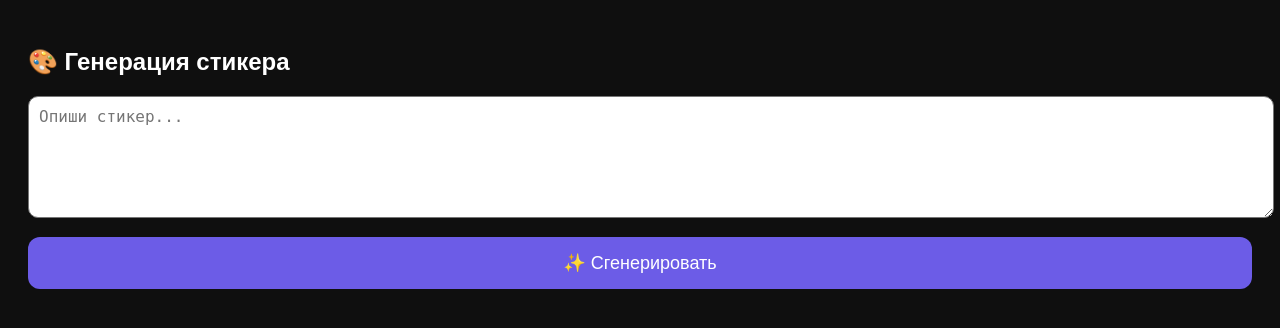
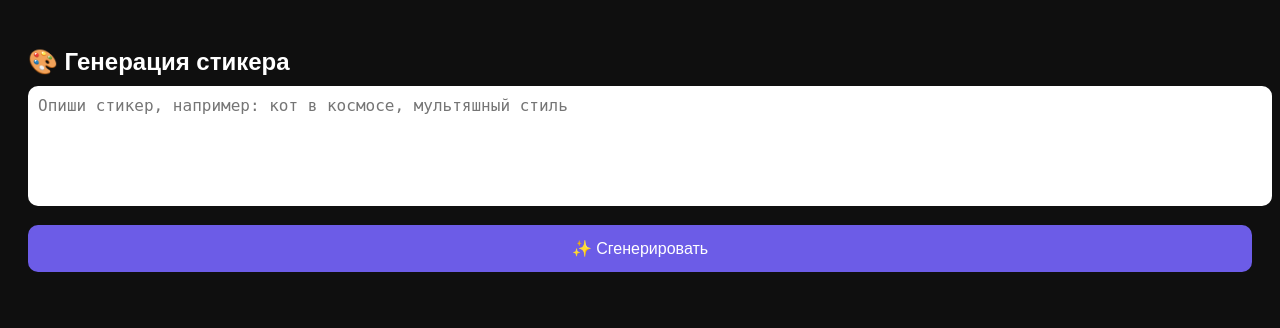
Before and after one commit to Girniy324234234234234/telegram-ai-bot, a Flask app: page / in a window 1280 px wide. Shown: the top 328 px of the page. Run offline with Flask 3, Linux system fonts and the light colour scheme; parts of the project's set-up code (start-up, migrations or seed data) failed here and were passed over; some libraries are stand-ins or nearby versions.

Commit message:
Update index.html for Astro Sticker Generator

```diff
--- a/miniapp/templates/index.html
+++ b/miniapp/templates/index.html
@@ -1,32 +1,68 @@
 <!DOCTYPE html>
 <html lang="ru">
 <head>
-    <meta charset="UTF-8">
-    <title>Sticker Generator</title>
+  <meta charset="UTF-8" />
+  <title>Astro Sticker Generator</title>
+
+  <!-- Telegram Mini App SDK -->
   <script src="https://telegram.org/js/telegram-web-app.js"></script>
+
   <style>
     body {
       background: #0f0f0f;
       color: white;
-            font-family: Arial;
+      font-family: Arial, sans-serif;
       padding: 20px;
     }
+
+    h2 {
+      margin-bottom: 10px;
+    }
+
     textarea {
       width: 100%;
       height: 100px;
       border-radius: 10px;
       padding: 10px;
       font-size: 16px;
+      resize: none;
+      border: none;
+      outline: none;
     }
+
     button {
       margin-top: 15px;
       width: 100%;
-            padding: 15px;
-            border-radius: 12px;
+      padding: 14px;
+      font-size: 16px;
+      border-radius: 10px;
       border: none;
-            font-size: 18px;
       background: #6c5ce7;
       color: white;
+      cursor: pointer;
+    }
+
+    button:disabled {
+      opacity: 0.6;
+      cursor: not-allowed;
+    }
+
+    .result {
+      margin-top: 20px;
+      text-align: center;
+    }
+
+    img {
+      max-width: 100%;
+      border-radius: 12px;
+      margin-top: 10px;
+      background: #222;
+    }
+
+    .status {
+      margin-top: 10px;
+      font-size: 14px;
+      opacity: 0.8;
     }
   </style>
 </head>
@@ -34,28 +70,61 @@
 
   <h2>🎨 Генерация стикера</h2>
 
-<textarea id="prompt" placeholder="Опиши стикер..."></textarea>
+  <textarea id="prompt" placeholder="Опиши стикер, например: кот в космосе, мультяшный стиль"></textarea>
 
-<button onclick="send()">✨ Сгенерировать</button>
+  <button id="btn" onclick="generateSticker()">✨ Сгенерировать</button>
+
+  <div class="status" id="status"></div>
+
+  <div class="result">
+    <img id="result" style="display:none;" />
+  </div>
 
   <script>
     const tg = window.Telegram.WebApp;
-tg.expand();
+    tg.ready();
 
-function send() {
+    async function generateSticker() {
       const text = document.getElementById("prompt").value.trim();
+      const btn = document.getElementById("btn");
+      const status = document.getElementById("status");
+      const img = document.getElementById("result");
+
       if (!text) {
-        alert("Введите описание");
+        alert("Введите описание стикера");
         return;
       }
 
-    // отправляем ТОЛЬКО текст
-    tg.sendData(JSON.stringify({
-        type: "sticker",
-        prompt: text
-    }));
+      btn.disabled = true;
+      status.innerText = "⏳ Генерирую стикер...";
+      img.style.display = "none";
 
-    tg.close();
+      try {
+        const res = await fetch("/generate", {
+          method: "POST",
+          headers: {
+            "Content-Type": "application/json"
+          },
+          body: JSON.stringify({ text })
+        });
+
+        const data = await res.json();
+
+        if (!data.ok) {
+          status.innerText = "❌ Ошибка генерации";
+          btn.disabled = false;
+          return;
+        }
+
+        img.src = data.url + "?t=" + Date.now();
+        img.style.display = "block";
+        status.innerText = "✅ Стикер готов!";
+
+      } catch (e) {
+        status.innerText = "❌ Ошибка соединения";
+      }
+
+      btn.disabled = false;
     }
   </script>
 
```
Lines whose indentation alone changed are shown as unchanged.
